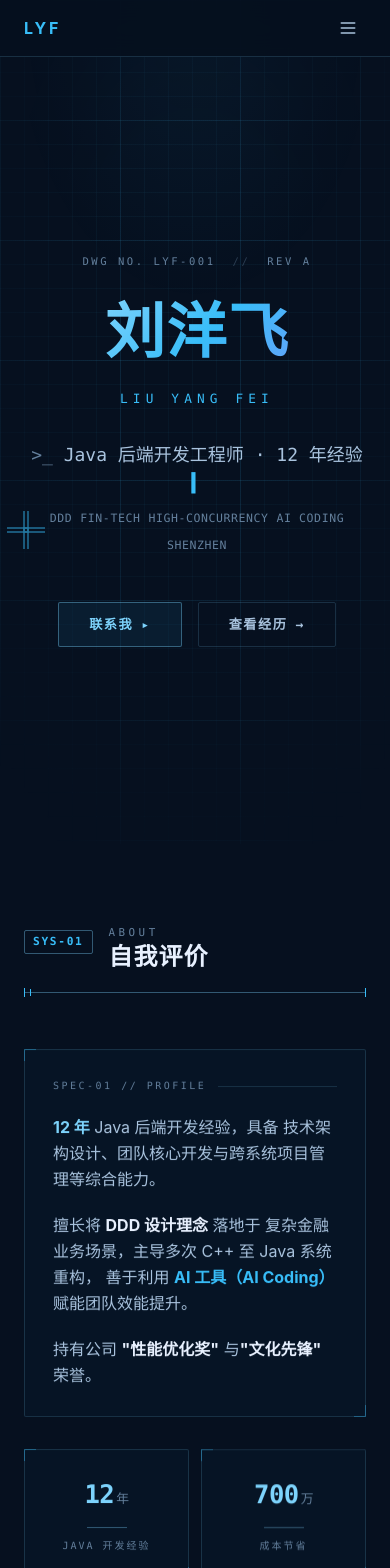
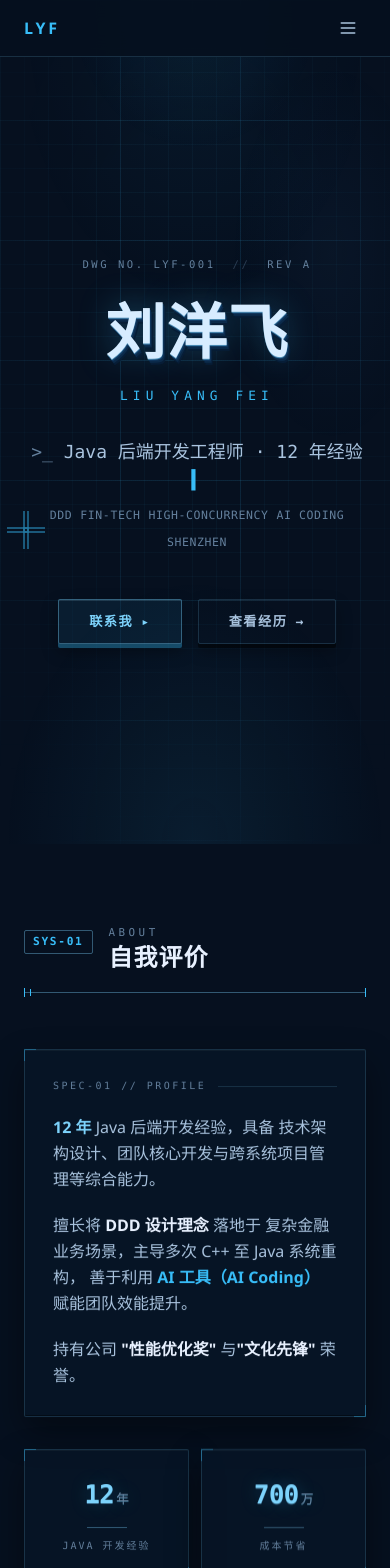
Before and after one commit to liuyangfei/myself, a React (Vite) app: page / in a window 390 px wide. Shown: the top 1568 px of the page. Built offline with nearby package versions, Linux system fonts and the light colour scheme.

Commit message:
Add 3D depth: embossed name, raised buttons, card shadows, depth glow; use Microsoft YaHei

```diff
--- a/src/App.jsx
+++ b/src/App.jsx
@@ -488,8 +488,8 @@ function Hero() {
         </div>
 
         {/* 名字 */}
-        <h1 className="animate-fade-in animate-delay-1 text-6xl md:text-8xl font-bold tracking-wide leading-tight mb-5">
-          <span className="gradient-text">刘洋飞</span>
+        <h1 className="animate-fade-in animate-delay-1 mb-5">
+          <span className="hero-name">刘洋飞</span>
         </h1>
 
         {/* 英文标识 */}
--- a/src/index.css
+++ b/src/index.css
@@ -20,8 +20,8 @@
   --text-primary:  #e8f1ff;
   --text-secondary:#a9c3de;
   --text-muted:    #64809d;
-  --font-mono:     'SF Mono', 'Fira Code', 'Cascadia Code', Consolas, monospace;
-  --font-sans:     'Inter', 'PingFang SC', 'Microsoft YaHei', system-ui, sans-serif;
+  --font-mono:     'SF Mono', 'Fira Code', 'Cascadia Code', Consolas, 'Microsoft YaHei', monospace;
+  --font-sans:     'Microsoft YaHei', '微软雅黑', 'PingFang SC', 'Segoe UI', system-ui, sans-serif;
 }
 
 /* ---- 全局基础 ---- */
@@ -75,6 +75,19 @@ body::before {
   -webkit-mask-image: radial-gradient(ellipse 90% 80% at 50% 40%, black 30%, transparent 85%);
 }
 
+/* ---- 纵深光（底部 + 顶部青色辉光） ---- */
+body::after {
+  content: "";
+  position: fixed;
+  inset: 0;
+  z-index: 0;
+  pointer-events: none;
+  background:
+    radial-gradient(ellipse 70% 45% at 50% 100%, rgba(56, 189, 248, 0.08) 0%, transparent 70%),
+    radial-gradient(ellipse 55% 30% at 50% 0%, rgba(56, 189, 248, 0.05) 0%, transparent 60%),
+    radial-gradient(ellipse 40% 35% at 85% 30%, rgba(96, 165, 250, 0.04) 0%, transparent 65%);
+}
+
 /* ---- 根容器 ---- */
 .sci-fi-root {
   position: relative;
@@ -96,6 +109,10 @@ body::before {
   border-radius: 2px;
   position: relative;
   transition: all 0.3s cubic-bezier(0.25, 0.4, 0.25, 1);
+  box-shadow:
+    inset 0 1px 0 rgba(255, 255, 255, 0.035),
+    inset 0 -1px 0 rgba(0, 0, 0, 0.4),
+    0 14px 34px rgba(0, 0, 0, 0.4);
 }
 
 .sci-card::before,
@@ -126,7 +143,12 @@ body::before {
 .sci-card:hover {
   background: var(--bg-card-hover);
   border-color: var(--line-strong);
-  transform: translateY(-2px);
+  transform: translateY(-3px);
+  box-shadow:
+    inset 0 1px 0 rgba(255, 255, 255, 0.05),
+    inset 0 -1px 0 rgba(0, 0, 0, 0.35),
+    0 22px 52px rgba(0, 0, 0, 0.55),
+    0 0 0 1px rgba(56, 189, 248, 0.08);
 }
 
 .sci-card:hover::before,
@@ -158,26 +180,57 @@ body::before {
   background: var(--accent-dim);
   border: 1px solid var(--line-strong);
   color: var(--accent-soft);
-  box-shadow: inset 0 0 0 1px transparent;
+  box-shadow:
+    inset 0 1px 0 rgba(255, 255, 255, 0.08),
+    0 4px 0 0 rgba(56, 189, 248, 0.35),
+    0 7px 16px rgba(0, 0, 0, 0.35);
 }
 
 .sci-btn-primary:hover {
   background: rgba(56, 189, 248, 0.18);
   border-color: var(--accent);
   color: #e8f1ff;
-  box-shadow: 0 0 20px var(--accent-glow);
+  transform: translateY(-1px);
+  box-shadow:
+    inset 0 1px 0 rgba(255, 255, 255, 0.1),
+    0 6px 0 0 rgba(56, 189, 248, 0.5),
+    0 10px 24px rgba(0, 0, 0, 0.4),
+    0 0 20px var(--accent-glow);
+}
+
+.sci-btn-primary:active {
+  transform: translateY(3px);
+  box-shadow:
+    inset 0 1px 0 rgba(255, 255, 255, 0.05),
+    0 1px 0 0 rgba(56, 189, 248, 0.35);
 }
 
 .sci-btn-ghost {
   background: transparent;
   border: 1px solid var(--line);
   color: var(--text-secondary);
+  box-shadow:
+    inset 0 1px 0 rgba(255, 255, 255, 0.04),
+    0 4px 0 0 rgba(0, 0, 0, 0.45),
+    0 7px 16px rgba(0, 0, 0, 0.3);
 }
 
 .sci-btn-ghost:hover {
   border-color: var(--line-strong);
   color: var(--accent-soft);
   background: rgba(56, 189, 248, 0.06);
+  transform: translateY(-1px);
+  box-shadow:
+    inset 0 1px 0 rgba(255, 255, 255, 0.05),
+    0 6px 0 0 rgba(56, 189, 248, 0.22),
+    0 10px 24px rgba(0, 0, 0, 0.35);
+}
+
+.sci-btn-ghost:active {
+  transform: translateY(3px);
+  box-shadow:
+    inset 0 1px 0 rgba(255, 255, 255, 0.03),
+    0 1px 0 0 rgba(56, 189, 248, 0.2);
 }
 
 /* ---- 区块标题（蓝图规格头） ---- */
@@ -355,6 +408,27 @@ body::before {
 .hero-corner.bl { bottom: -2px; left: -2px; border-right: none; border-top: none; }
 .hero-corner.br { bottom: -2px; right: -2px; border-left: none; border-top: none; }
 
+/* 名字 3D 浮雕挤出 */
+.hero-name {
+  font-size: 3.75rem;
+  font-weight: 700;
+  line-height: 1.15;
+  letter-spacing: 0.02em;
+  color: #d7ecff;
+  text-shadow:
+    0 1px 0 rgba(125, 211, 252, 0.55),
+    1px 2px 0 #123a63,
+    2px 4px 0 #0b2a4a,
+    3px 6px 0 #071d36,
+    0 0 32px rgba(56, 189, 248, 0.35);
+}
+
+@media (min-width: 768px) {
+  .hero-name {
+    font-size: 6rem;
+  }
+}
+
 .hero-meta {
   font-family: var(--font-mono);
   font-size: 0.66rem;
@@ -377,6 +451,9 @@ body::before {
   font-family: var(--font-mono);
   letter-spacing: -0.02em;
   color: var(--accent-soft);
+  text-shadow:
+    0 1px 0 rgba(125, 211, 252, 0.45),
+    0 0 18px rgba(56, 189, 248, 0.28);
 }
 
 .sci-stat-value .unit {
@@ -494,6 +571,10 @@ body::before {
   font-size: 0.7rem;
   transform: rotate(-3deg);
   opacity: 0.85;
+  box-shadow:
+    inset 0 1px 0 rgba(255, 255, 255, 0.15),
+    0 4px 0 0 rgba(253, 164, 175, 0.28),
+    0 10px 24px rgba(0, 0, 0, 0.4);
 }
 
 .stamp-ring {
```
